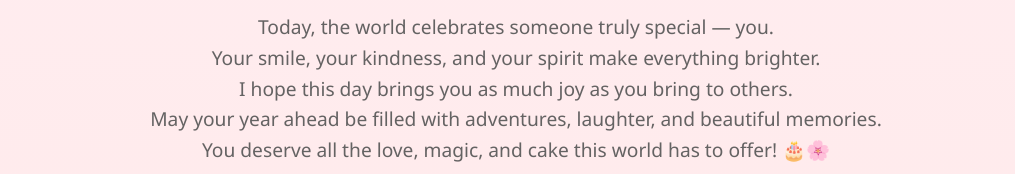
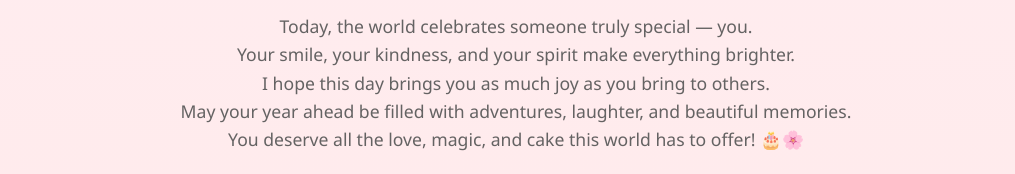
Before and after one commit to ManjitSingh2003/birthday-site, a plain HTML site: page index.html in a window 1280 px wide. Both pictures are taken after a click on the button "Click here 🎉". Shown: the part 626-800 px from the top of the page, without its empty margins (124-1139 px from the left). Drawn offline with nearby package versions, Linux system fonts and the light colour scheme.

Commit message:
Update style.css

```diff
--- a/style.css
+++ b/style.css
@@ -86,7 +86,7 @@ body {
 }
 
 .text p {
-  font-size: 1.2rem;
+  font-size: 1.1rem;
   line-height: 1.6;
   color: #555;
   animation: fadeIn 2s ease-in;
```
